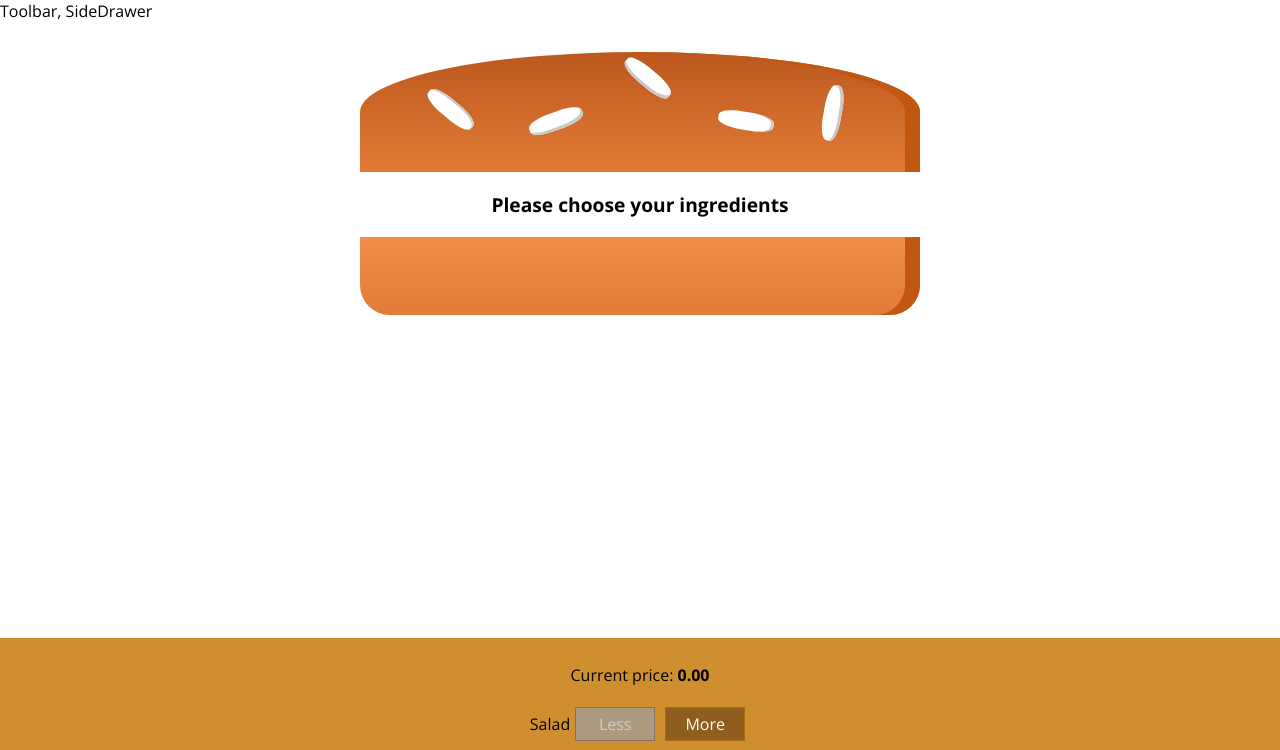
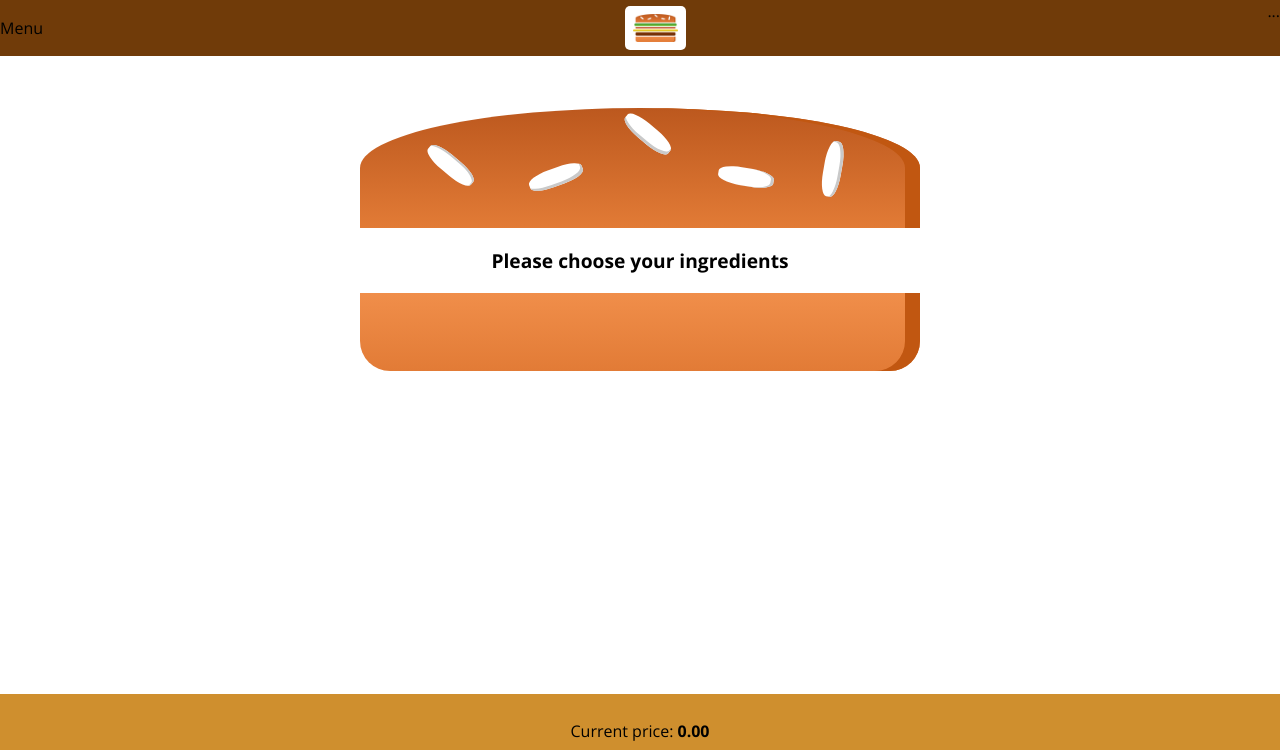
Before and after one commit to AmboMaya/Burger-Builder-App, a React app: page / in a window 1280 px wide. Shown: the top 750 px of the page. Built offline with nearby package versions, Linux system fonts and the light colour scheme.

Commit message:
working on the toolbar feature > added Logo/Navigation components

```diff
--- /dev/null
+++ b/src/components/Burger/Logo/Logo.css
@@ -0,0 +1,11 @@
+.Logo {
+  background-color: white;
+  padding: 8px;
+  height: 80%;
+  box-sizing: border-box;
+  border-radius: 5px;
+}
+
+.Logo img {
+  height: 100%;
+}
--- /dev/null
+++ b/src/components/Burger/Logo/Logo.js
@@ -0,0 +1,11 @@
+import React from 'react'
+import BurgerLogo from '../../../assets/images/burger-logo.png'
+import classes from './Logo.css'
+
+const Logo = (props) => (
+  <div className={classes.Logo}>
+    <img src={BurgerLogo} alt="MyBurger" />
+  </div>
+)
+
+export default Logo
--- a/src/components/Layout/Layout.css
+++ b/src/components/Layout/Layout.css
@@ -1,3 +1,3 @@
 .Content {
-  margin-top: 16px;
+  margin-top: 72px;
 }
--- a/src/components/Layout/Layout.js
+++ b/src/components/Layout/Layout.js
@@ -2,10 +2,12 @@
 
 import Aux from '../../hoc/Aux'
 import classes from './Layout.css'
+import Toolbar from '../Navigation/Toolbar/Toolbar'
 
 const Layout = (props) => {
   return (
     <Aux>
+      <Toolbar />
       <div>
         Toolbar, SideDrawer
       </div>
--- /dev/null
+++ b/src/components/Navigation/Toolbar/Toolbar.css
@@ -0,0 +1,17 @@
+.Toolbar {
+  height: 56px;
+  width: 100%;
+  position: fixed;
+  top: 0;
+  left: 0;
+  background-color: #703b09;
+  display: flex;
+  justify-content: space-between;
+  align-items: center;
+  box-sizing: border-box;
+  z-index: 90;
+}
+
+.Toolbar nav {
+  height: 100%;
+}
--- /dev/null
+++ b/src/components/Navigation/Toolbar/Toolbar.js
@@ -0,0 +1,15 @@
+import React from 'react'
+import classes from './Toolbar.css'
+import Logo from '../../Burger/Logo/Logo';
+
+ const Toolbar = () => (
+  <header className={classes.Toolbar}>
+    <div>Menu</div>
+    <Logo />
+    <nav>
+      ...
+    </nav>
+  </header>
+)
+
+export default Toolbar
```
Also changed, not shown: src/assets/images/burger-logo.png (added).
